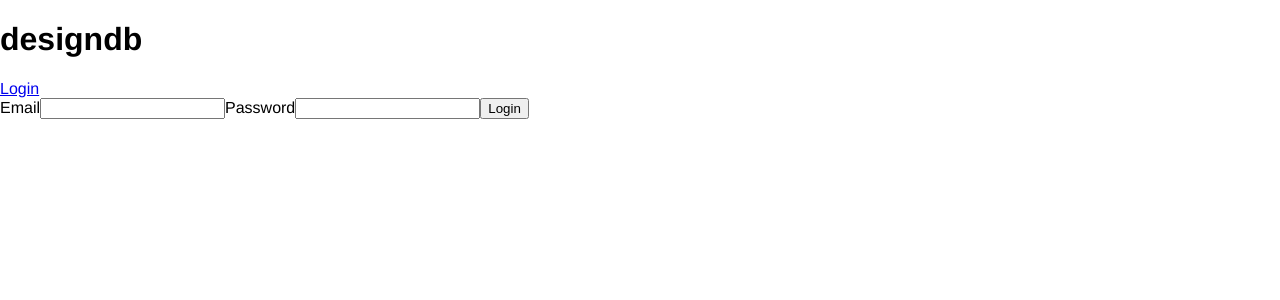
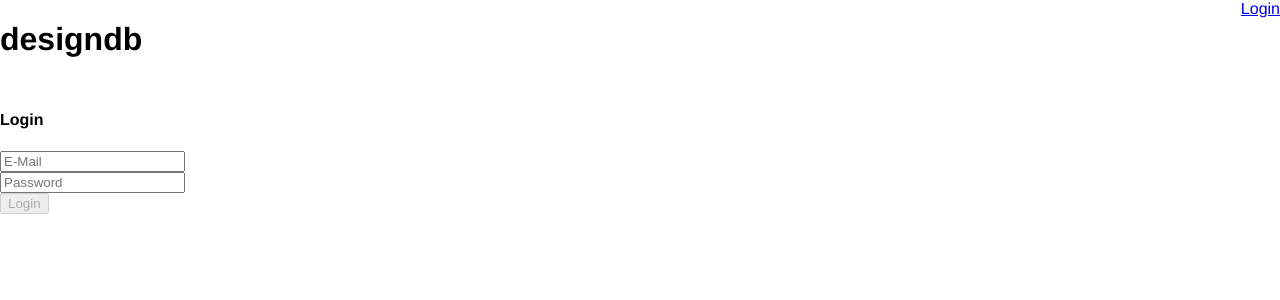
Before and after one commit to jannikrl/designdb, a React (Create React App) app: page /auth in a window 1280 px wide. Shown: the top 300 px of the page. Built offline with nearby package versions, Linux system fonts and the light colour scheme; what react-stonecutter would draw is missing.

Commit message:
Add validation to login form

```diff
--- /dev/null
+++ b/src/components/Header/Header.css
@@ -0,0 +1,17 @@
+.header {
+    height: 90px;
+    width: 100%;
+}
+
+.header .logo {
+    float: left;
+}
+
+.header .logo a {
+    text-decoration: none;
+    color: black;
+}
+
+.header nav {
+    float: right;
+}
--- a/src/components/Header/Header.js
+++ b/src/components/Header/Header.js
@@ -1,15 +1,22 @@
 import React from "react";
 import { Link } from "react-router-dom";
+import "./Header.css";
 
 const Header = (props) => {
-  const loginLink = !props.isAuthenticated ? <Link to="/auth">Login</Link> : null;
-  const logoutLink = props.isAuthenticated ? <Link to="/logout">Logout</Link> : null;
+  const loginLink = !props.isAuthenticated ? (
+    <Link to="/auth">Login</Link>
+  ) : null;
+  const logoutLink = props.isAuthenticated ? (
+    <Link to="/logout">Logout</Link>
+  ) : null;
 
   return (
-    <header>
-      <h1>designdb</h1>
-      {loginLink}
-      {logoutLink}
+    <header className={"header"}>
+      <h1 className={"logo"}><Link to="/">designdb</Link></h1>
+      <nav>
+        {loginLink}
+        {logoutLink}
+      </nav>
     </header>
   );
 };
--- /dev/null
+++ b/src/components/UI/Input/Input.css
@@ -0,0 +1,32 @@
+.Input {
+    width: 100%;
+    padding: 10px;
+    box-sizing: border-box;
+}
+
+.Label {
+    font-weight: bold;
+    display: block;
+    margin-bottom: 8px;
+}
+
+.InputElement {
+    outline: none;
+    border: 1px solid #ccc;
+    background-color: white;
+    font: inherit;
+    padding: 6px 10px;
+    display: block;
+    width: 100%;
+    box-sizing: border-box;
+}
+
+.InputElement:focus {
+    outline: none;
+    background-color: #ccc;
+}
+
+.Invalid {
+    border: 1px solid red;
+    background-color: #FDA49A;
+}
--- /dev/null
+++ b/src/components/UI/Input/Input.js
@@ -0,0 +1,59 @@
+import React from 'react';
+
+import classes from './Input.css';
+
+const input = ( props ) => {
+    let inputElement = null;
+    const inputClasses = [classes.InputElement];
+
+    if (props.invalid && props.shouldValidate && props.touched) {
+        inputClasses.push(classes.Invalid);
+    }
+
+    switch ( props.elementType ) {
+        case ( 'input' ):
+            inputElement = <input
+                className={inputClasses.join(' ')}
+                {...props.elementConfig}
+                value={props.value}
+                onChange={props.changed} />;
+            break;
+        case ( 'textarea' ):
+            inputElement = <textarea
+                className={inputClasses.join(' ')}
+                {...props.elementConfig}
+                value={props.value}
+                onChange={props.changed} />;
+            break;
+        case ( 'select' ):
+            inputElement = (
+                <select
+                    className={inputClasses.join(' ')}
+                    value={props.value}
+                    onChange={props.changed}>
+                    {props.elementConfig.options.map(option => (
+                        <option key={option.value} value={option.value}>
+                            {option.displayValue}
+                        </option>
+                    ))}
+                </select>
+            );
+            break;
+        default:
+            inputElement = <input
+                className={inputClasses.join(' ')}
+                {...props.elementConfig}
+                value={props.value}
+                onChange={props.changed} />;
+    }
+
+    return (
+        <div className={classes.Input}>
+            <label className={classes.Label}>{props.label}</label>
+            {inputElement}
+        </div>
+    );
+
+};
+
+export default input;
--- a/src/containers/Auth/Auth.js
+++ b/src/containers/Auth/Auth.js
@@ -1,31 +1,12 @@
 import React, { Component } from "react";
-import { connect } from "react-redux";
-import * as authActions from "../../store/auth/actions";
-import { withRouter } from "react-router-dom";
+import LoginForm from './LoginForm/LoginForm'
 
 class Auth extends Component {
-  loginHandler = () => {
-    this.props.login();
-    this.props.history.push("/");
-  }
-
   render() {
     return (
-      <div>
-        <label>Email</label>
-        <input />
-        <label>Password</label>
-        <input />
-        <button onClick={this.loginHandler}>Login</button>
-      </div>
+        <LoginForm />
     );
   }
 }
 
-const mapDispatchToState = (dispatch) => {
-  return {
-    login: () => dispatch(authActions.auth()),
-  };
-};
-
-export default withRouter(connect(null, mapDispatchToState)(Auth));
+export default Auth;
--- /dev/null
+++ b/src/containers/Auth/LoginForm/LoginForm.js
@@ -0,0 +1,137 @@
+import React, { Component } from "react";
+import { connect } from "react-redux";
+import Input from "../../../components/UI/Input/Input";
+import * as authActions from '../../../store/auth/actions';
+
+class LoginForm extends Component {
+  state = {
+    loginForm: {
+      email: {
+        elementType: "input",
+        elementConfig: {
+          type: "email",
+          placeholder: "E-Mail",
+        },
+        value: "",
+        validation: {
+          required: true,
+          isEmail: true,
+        },
+        valid: false,
+        touched: false,
+      },
+      password: {
+        elementType: "input",
+        elementConfig: {
+          type: "password",
+          placeholder: "Password",
+        },
+        value: "",
+        validation: {
+          required: true,
+          minLength: 6,
+        },
+        valid: false,
+        touched: false,
+      },
+    },
+    formIsValid: false,
+  };
+
+  inputChangedHandler = (event, inputIdentifier) => {
+    const updatedLoginForm = {
+      ...this.state.loginForm,
+    };
+    const updatedFormElement = {
+      ...updatedLoginForm[inputIdentifier],
+    };
+    updatedFormElement.value = event.target.value;
+    updatedFormElement.valid = this.checkValidity(
+      updatedFormElement.value,
+      updatedFormElement.validation
+    );
+    updatedFormElement.touched = true;
+    updatedLoginForm[inputIdentifier] = updatedFormElement;
+
+    let formIsValid = true;
+    for (let inputIdentifier in updatedLoginForm) {
+      formIsValid = updatedLoginForm[inputIdentifier].valid && formIsValid;
+    }
+    this.setState({ loginForm: updatedLoginForm, formIsValid: formIsValid });
+  };
+
+  submitHandler = ( event ) => {
+    event.preventDefault();
+
+    const formData = {};
+    for (let formElementIdentifier in this.state.loginForm) {
+        formData[formElementIdentifier] = this.state.loginForm[formElementIdentifier].value;
+    }
+
+    console.log(formData);
+}
+
+  checkValidity(value, rules) {
+    let isValid = true;
+    if (!rules) {
+      return true;
+    }
+
+    if (rules.required) {
+      isValid = value.trim() !== "" && isValid;
+    }
+
+    if (rules.minLength) {
+      isValid = value.length >= rules.minLength && isValid;
+    }
+
+    if (rules.isEmail) {
+      const pattern = /[a-z0-9!#$%&'*+/=?^_`{|}~-]+(?:\.[a-z0-9!#$%&'*+/=?^_`{|}~-]+)*@(?:[a-z0-9](?:[a-z0-9-]*[a-z0-9])?\.)+[a-z0-9](?:[a-z0-9-]*[a-z0-9])?/;
+      isValid = pattern.test(value) && isValid;
+    }
+
+    return isValid;
+  }
+
+  render() {
+    const formElementsArray = [];
+    for (let key in this.state.loginForm) {
+      formElementsArray.push({
+        id: key,
+        config: this.state.loginForm[key],
+      });
+    }
+    let form = (
+      <form onSubmit={this.submitHandler}>
+        {formElementsArray.map((formElement) => (
+          <Input
+            key={formElement.id}
+            elementType={formElement.config.elementType}
+            elementConfig={formElement.config.elementConfig}
+            value={formElement.config.value}
+            invalid={!formElement.config.valid}
+            shouldValidate={formElement.config.validation}
+            touched={formElement.config.touched}
+            changed={(event) => this.inputChangedHandler(event, formElement.id)}
+          />
+        ))}
+        <button disabled={!this.state.formIsValid}>Login</button>
+      </form>
+    );
+    return (
+      <div>
+        <h4>Login</h4>
+        {form}
+      </div>
+    );
+  }
+}
+
+const mapDispatchToState = (dispatch) => {
+    return {
+      login: () => dispatch(authActions.auth()),
+    };
+  };
+
+
+export default connect(null, mapDispatchToState)(LoginForm);
--- /dev/null
+++ b/src/containers/Design/Design.css
@@ -0,0 +1,3 @@
+.design img {
+    width: 400px;
+}
--- a/src/containers/Design/Design.js
+++ b/src/containers/Design/Design.js
@@ -2,6 +2,7 @@ import React, { Component } from "react";
 import { connect } from "react-redux";
 import { withRouter } from "react-router-dom";
 import * as designActions from '../../store/design/actions';
+import "./Design.css";
 
 class Design extends Component {
   componentDidMount() {
@@ -14,7 +15,7 @@ class Design extends Component {
     const src = this.props.design && this.props.design.image;
 
     return (
-      <div>
+      <div className="design">
         <h1>{name}</h1>
         <img src={src} alt={name} />
       </div>
```
Also changed, not shown: src/containers/Home/Controls/Controls.js (line endings or trailing spaces), 1 other file (tests, documents, lock files or other folders).
